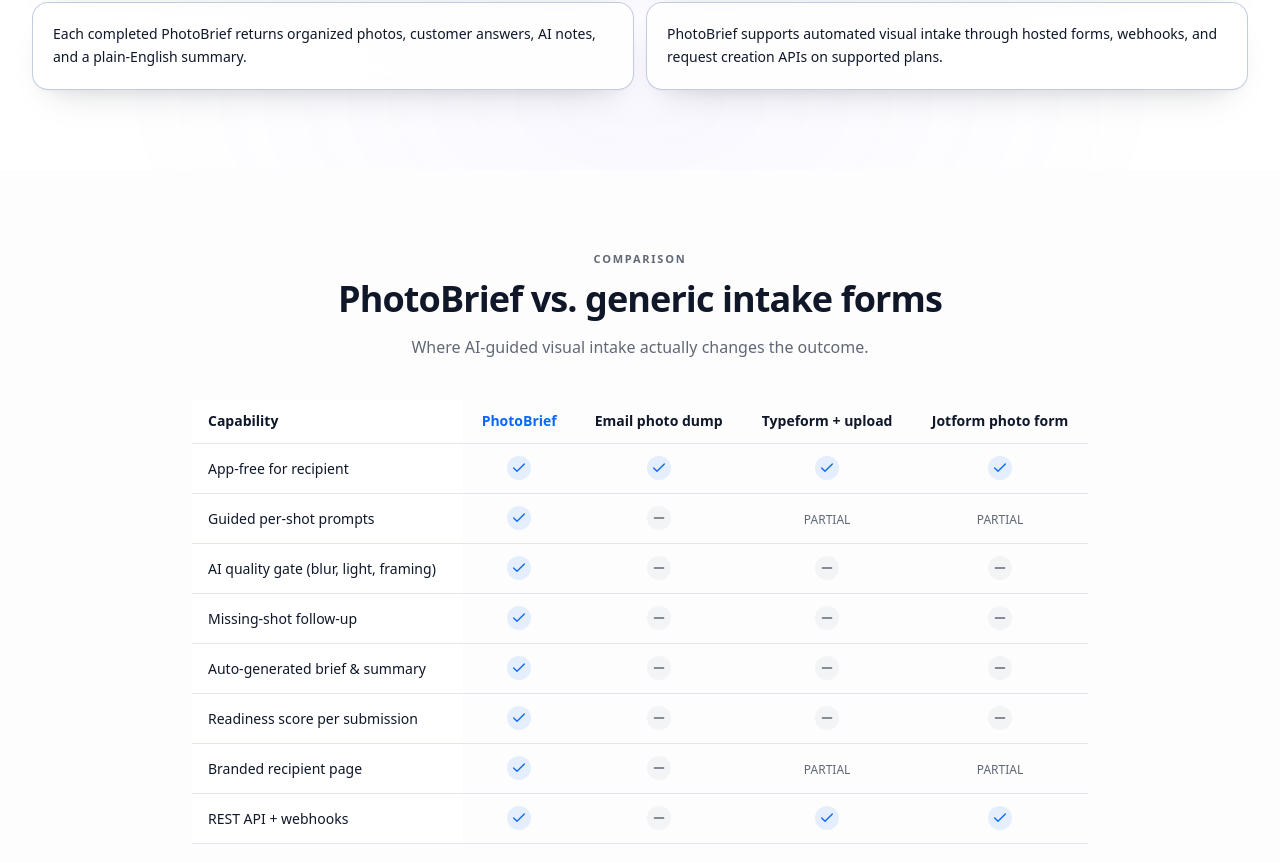
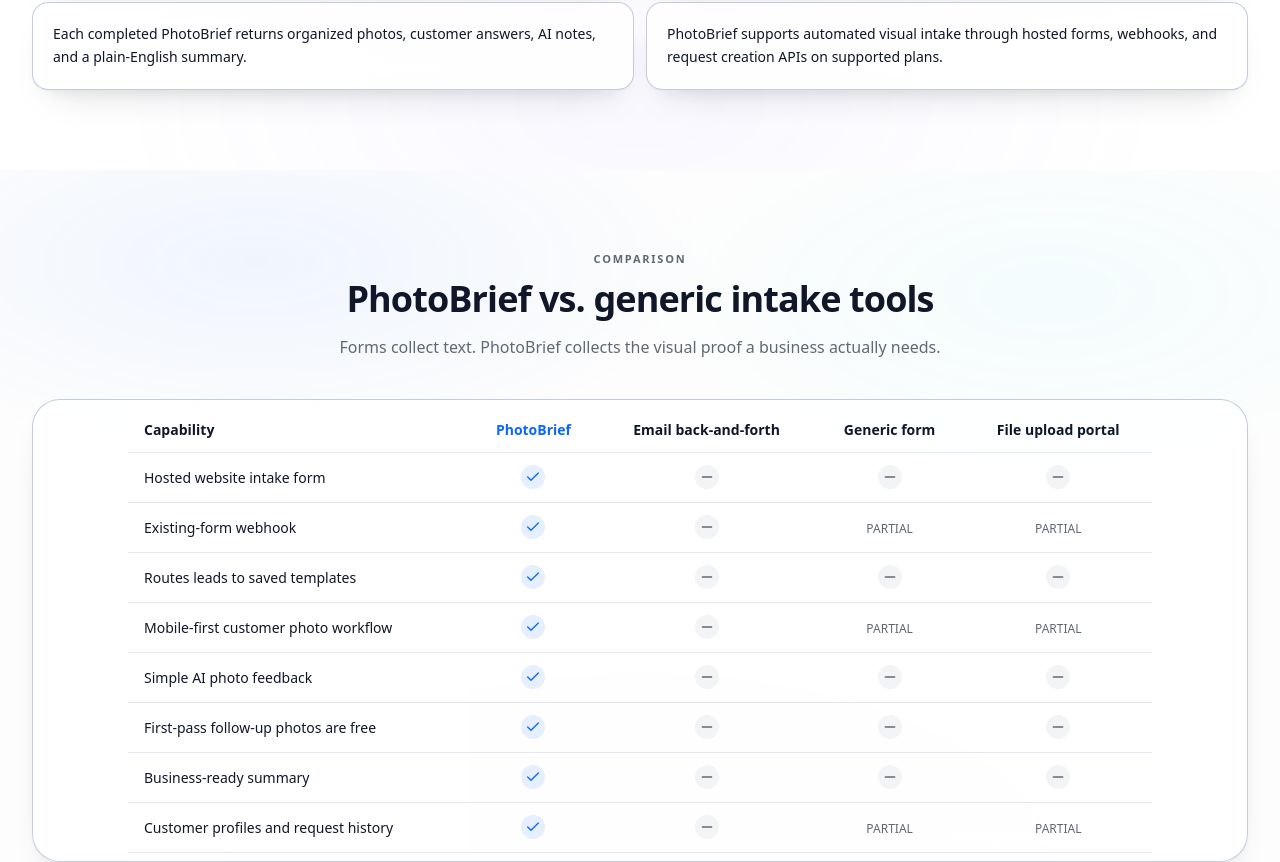
Before and after one commit to Rainbow-Meadow/photo-brief, a React (Vite) app: page /for-ai-agents in a window 1280 px wide. Shown: the part 1410-2272 px from the top of the page. Built offline with nearby package versions, Linux system fonts and the light colour scheme; no server answers; the HTML template or start-up script is replaced by a standard one; what @lovable.dev/cloud-auth-js would draw is missing.

Commit message:
Update comparison table for visual intake automation

```diff
--- a/src/components/marketing/ComparisonTable.tsx
+++ b/src/components/marketing/ComparisonTable.tsx
@@ -1,20 +1,16 @@
 import { Check, Minus } from "lucide-react";
 
-/**
- * ComparisonTable — rendered as a real <table> because answer engines
- * (and screen readers) parse them better than divs-with-grid.
- */
-const COLUMNS = ["PhotoBrief", "Email photo dump", "Typeform + upload", "Jotform photo form"] as const;
+const COLUMNS = ["PhotoBrief", "Email back-and-forth", "Generic form", "File upload portal"] as const;
 
 const ROWS: Array<{ feature: string; values: Array<boolean | string> }> = [
-  { feature: "App-free for recipient", values: [true, true, true, true] },
-  { feature: "Guided per-shot prompts", values: [true, false, "partial", "partial"] },
-  { feature: "AI quality gate (blur, light, framing)", values: [true, false, false, false] },
-  { feature: "Missing-shot follow-up", values: [true, false, false, false] },
-  { feature: "Auto-generated brief & summary", values: [true, false, false, false] },
-  { feature: "Readiness score per submission", values: [true, false, false, false] },
-  { feature: "Branded recipient page", values: [true, false, "partial", "partial"] },
-  { feature: "REST API + webhooks", values: [true, false, true, true] },
+  { feature: "Hosted website intake form", values: [true, false, false, false] },
+  { feature: "Existing-form webhook", values: [true, false, "partial", "partial"] },
+  { feature: "Routes leads to saved templates", values: [true, false, false, false] },
+  { feature: "Mobile-first customer photo workflow", values: [true, false, "partial", "partial"] },
+  { feature: "Simple AI photo feedback", values: [true, false, false, false] },
+  { feature: "First-pass follow-up photos are free", values: [true, false, false, false] },
+  { feature: "Business-ready summary", values: [true, false, false, false] },
+  { feature: "Customer profiles and request history", values: [true, false, "partial", "partial"] },
 ];
 
 function Cell({ value }: { value: boolean | string }) {
@@ -39,37 +35,28 @@ function Cell({ value }: { value: boolean | string }) {
 
 export function ComparisonTable() {
   return (
-    <section aria-labelledby="comparison-heading" className="bg-muted/20">
-      <div className="mx-auto max-w-7xl px-4 py-16 sm:px-6 lg:px-8 lg:py-20">
+    <section aria-labelledby="comparison-heading" className="relative bg-muted/20">
+      <div aria-hidden className="pointer-events-none absolute inset-0 bg-ambient-future opacity-40" />
+      <div className="relative mx-auto max-w-7xl px-4 py-16 sm:px-6 lg:px-8 lg:py-20">
         <div className="mx-auto max-w-2xl text-center">
           <p className="text-eyebrow">Comparison</p>
-          <h2
-            id="comparison-heading"
-            className="mt-3 text-3xl font-semibold tracking-tight text-foreground sm:text-4xl"
-          >
-            PhotoBrief vs. generic intake forms
+          <h2 id="comparison-heading" className="mt-3 text-3xl font-semibold tracking-tight text-foreground sm:text-4xl">
+            PhotoBrief vs. generic intake tools
           </h2>
           <p className="mt-4 text-base text-muted-foreground">
-            Where AI-guided visual intake actually changes the outcome.
+            Forms collect text. PhotoBrief collects the visual proof a business actually needs.
           </p>
         </div>
 
-        <div className="mt-10 overflow-x-auto">
-          <table className="mx-auto w-full max-w-4xl border-separate border-spacing-0 text-sm">
+        <div className="mt-10 overflow-x-auto rounded-[1.75rem] glass-strong p-2">
+          <table className="mx-auto w-full max-w-5xl border-separate border-spacing-0 text-sm">
             <thead>
               <tr>
-                <th
-                  scope="col"
-                  className="hairline-b sticky left-0 bg-background px-4 py-3 text-left font-semibold text-foreground"
-                >
+                <th scope="col" className="hairline-b sticky left-0 bg-background/80 px-4 py-3 text-left font-semibold text-foreground backdrop-blur">
                   Capability
                 </th>
                 {COLUMNS.map((c, i) => (
-                  <th
-                    key={c}
-                    scope="col"
-                    className={`hairline-b px-4 py-3 text-center font-semibold ${i === 0 ? "text-primary" : "text-foreground"}`}
-                  >
+                  <th key={c} scope="col" className={`hairline-b px-4 py-3 text-center font-semibold ${i === 0 ? "text-primary" : "text-foreground"}`}>
                     {c}
                   </th>
                 ))}
@@ -78,16 +65,11 @@ export function ComparisonTable() {
             <tbody>
               {ROWS.map((row) => (
                 <tr key={row.feature}>
-                  <th
-                    scope="row"
-                    className="hairline-b sticky left-0 bg-background px-4 py-3 text-left font-medium text-foreground"
-                  >
+                  <th scope="row" className="hairline-b sticky left-0 bg-background/80 px-4 py-3 text-left font-medium text-foreground backdrop-blur">
                     {row.feature}
                   </th>
                   {row.values.map((v, i) => (
-                    <td key={i} className="hairline-b px-4 py-3 text-center">
-                      <Cell value={v} />
-                    </td>
+                    <td key={i} className="hairline-b px-4 py-3 text-center"><Cell value={v} /></td>
                   ))}
                 </tr>
               ))}
```
